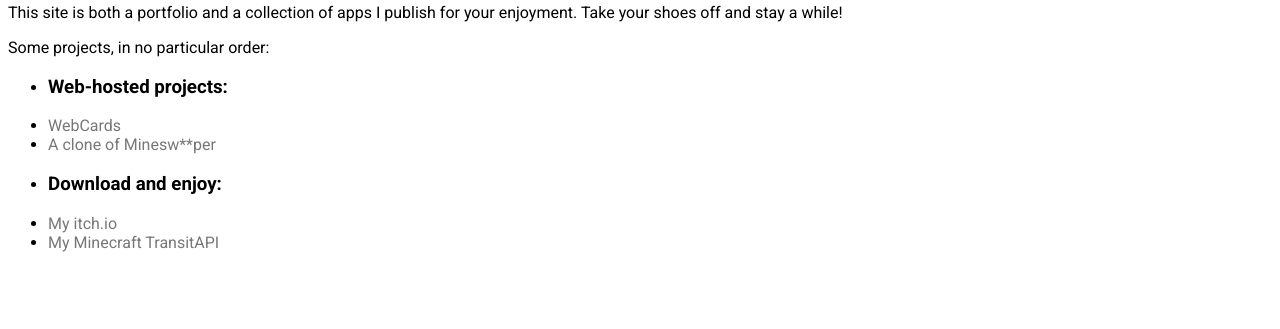
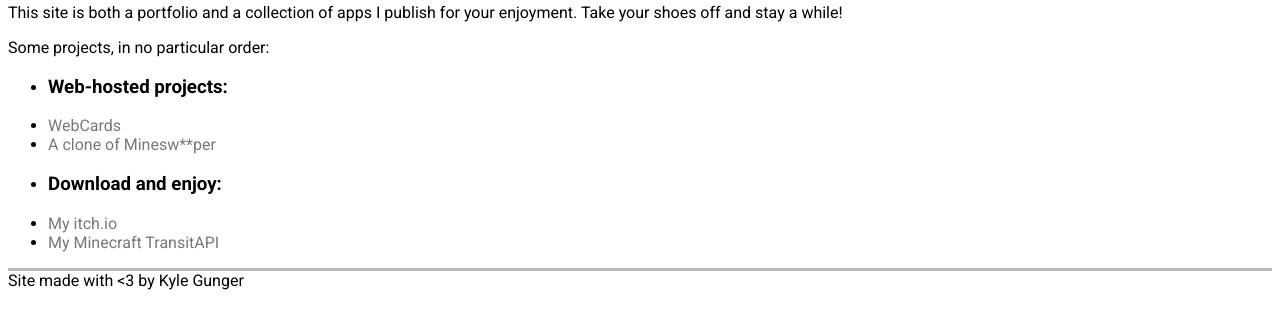
Before and after one commit to CircleShift/circleshift.github.io, a plain HTML site: page index.html in a window 1280 px wide. Shown: the part 81-410 px from the top of the page. Drawn offline with Linux system fonts and the light colour scheme.

Commit message:
Create footer

```diff
--- a/index.html
+++ b/index.html
@@ -23,6 +23,7 @@
         <li><a href="https://ccgkyle.itch.io/">My itch.io</a></li>
         <li><a href="https://github.com/CoreChg/TransitAPI">My Minecraft TransitAPI</a></li>
       </ul>
+      <span class="end">Site made with &lt;3 by Kyle Gunger</span>
     </div>
   </body>
 </html>
--- a/style.css
+++ b/style.css
@@ -22,3 +22,20 @@ a {
 a:hover {
     color: black;
 }
+
+span.end {
+    display: block;
+    margin-top: 10px;
+    text-emphasis: bold;
+}
+
+span.end::before {
+    display: block;
+
+    width: 100%;
+    height: 3px;
+
+    background-color: #bbb;
+
+    content: '';
+}
```
